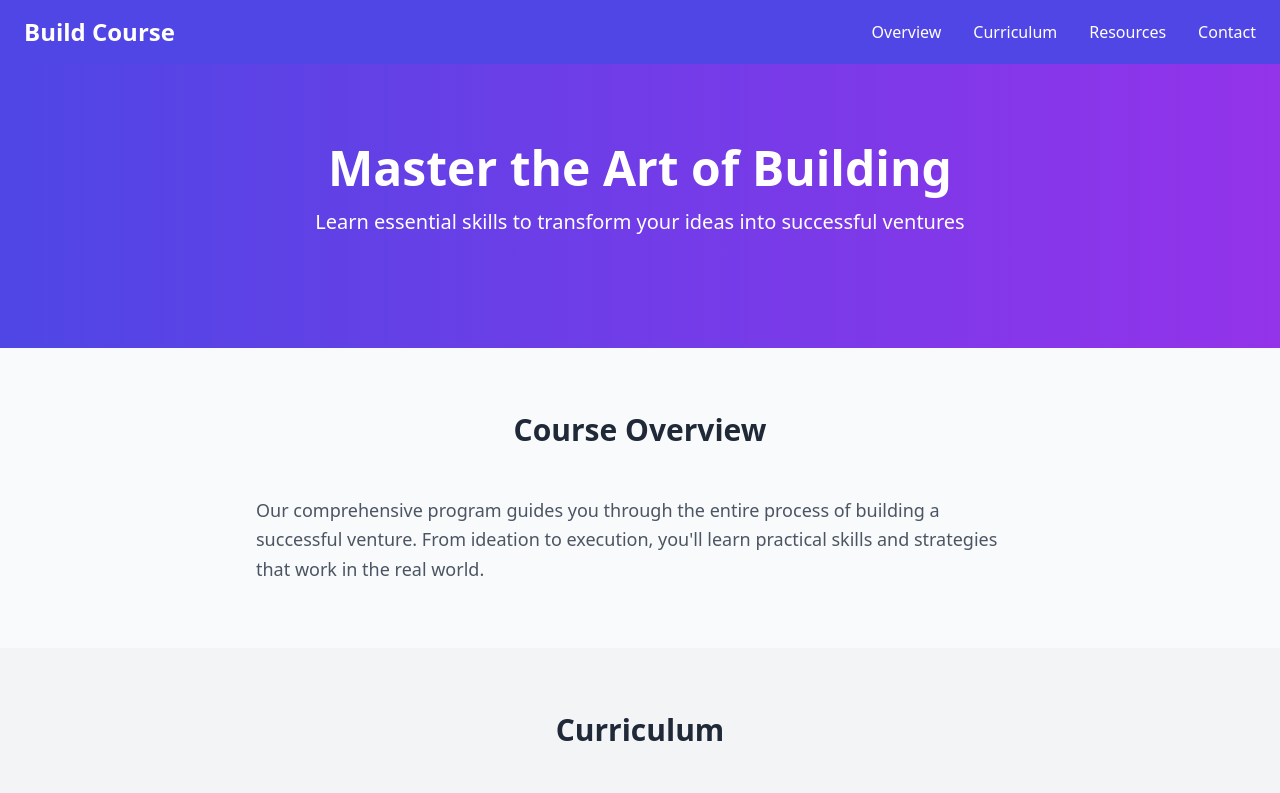
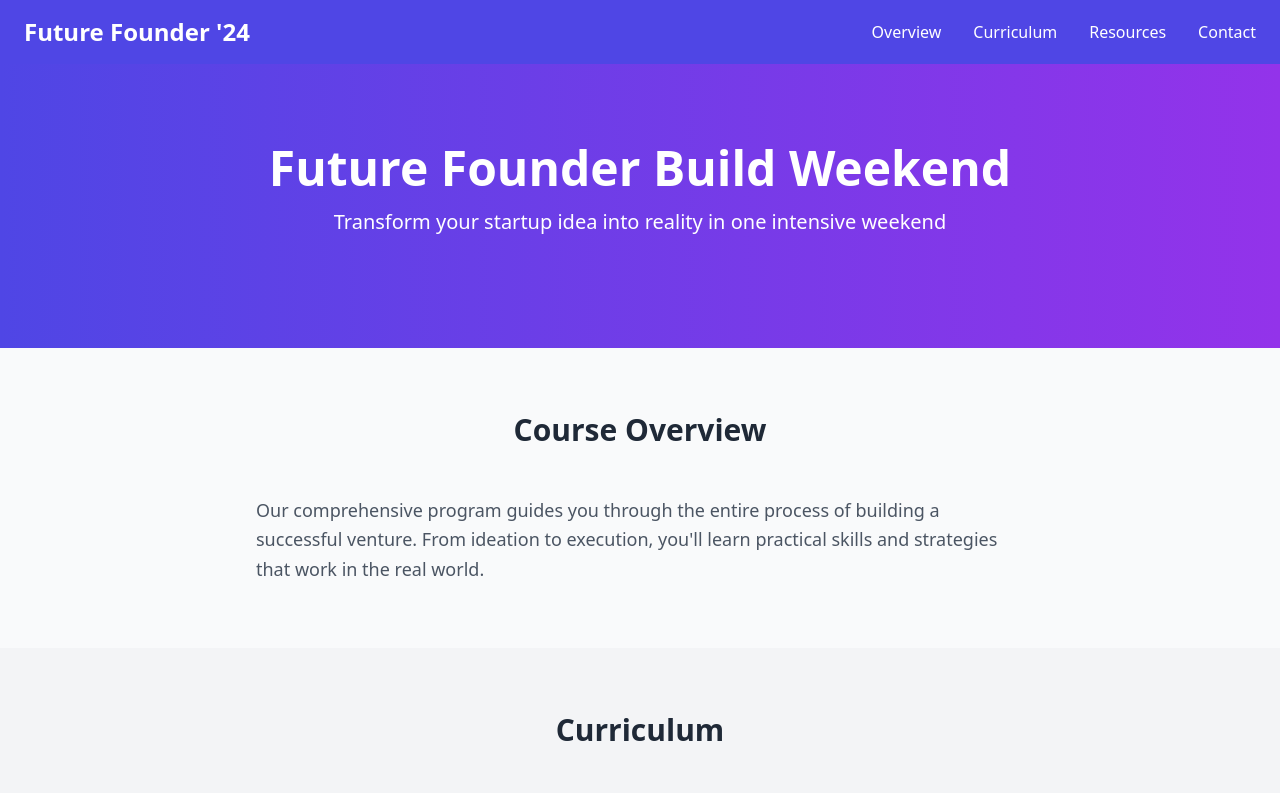
Before and after one commit to dennisproppe/ff24, a plain HTML site: page index.html in a window 1280 px wide. Shown: the top 793 px of the page. Drawn offline with nearby package versions, Linux system fonts and the light colour scheme.

Commit message:
changed titel

```diff
--- a/index.html
+++ b/index.html
@@ -3,14 +3,14 @@
 <head>
     <meta charset="UTF-8">
     <meta name="viewport" content="width=device-width, initial-scale=1.0">
-    <title>Entrepreneurial Build Course</title>
+    <title>Future Founder Build Weekend '24</title>
     <script src="https://cdn.tailwindcss.com"></script>
 </head>
 <body class="bg-gray-50">
     <header class="bg-indigo-600 text-white shadow-lg">
         <nav class="container mx-auto px-6 py-4">
             <div class="flex items-center justify-between">
-                <div class="text-2xl font-bold">Build Course</div>
+                <div class="text-2xl font-bold">Future Founder '24</div>
                 <ul class="hidden md:flex space-x-8">
                     <li><a href="#overview" class="hover:text-indigo-200 transition-colors">Overview</a></li>
                     <li><a href="#curriculum" class="hover:text-indigo-200 transition-colors">Curriculum</a></li>
@@ -24,8 +24,8 @@
     <main>
         <section id="hero" class="bg-gradient-to-r from-indigo-600 to-purple-600 text-white py-20">
             <div class="container mx-auto px-6 text-center">
-                <h1 class="text-5xl font-bold mb-4">Master the Art of Building</h1>
-                <p class="text-xl mb-8">Learn essential skills to transform your ideas into successful ventures</p>
+                <h1 class="text-5xl font-bold mb-4">Future Founder Build Weekend</h1>
+                <p class="text-xl mb-8">Transform your startup idea into reality in one intensive weekend</p>
             </div>
         </section>
 
```
